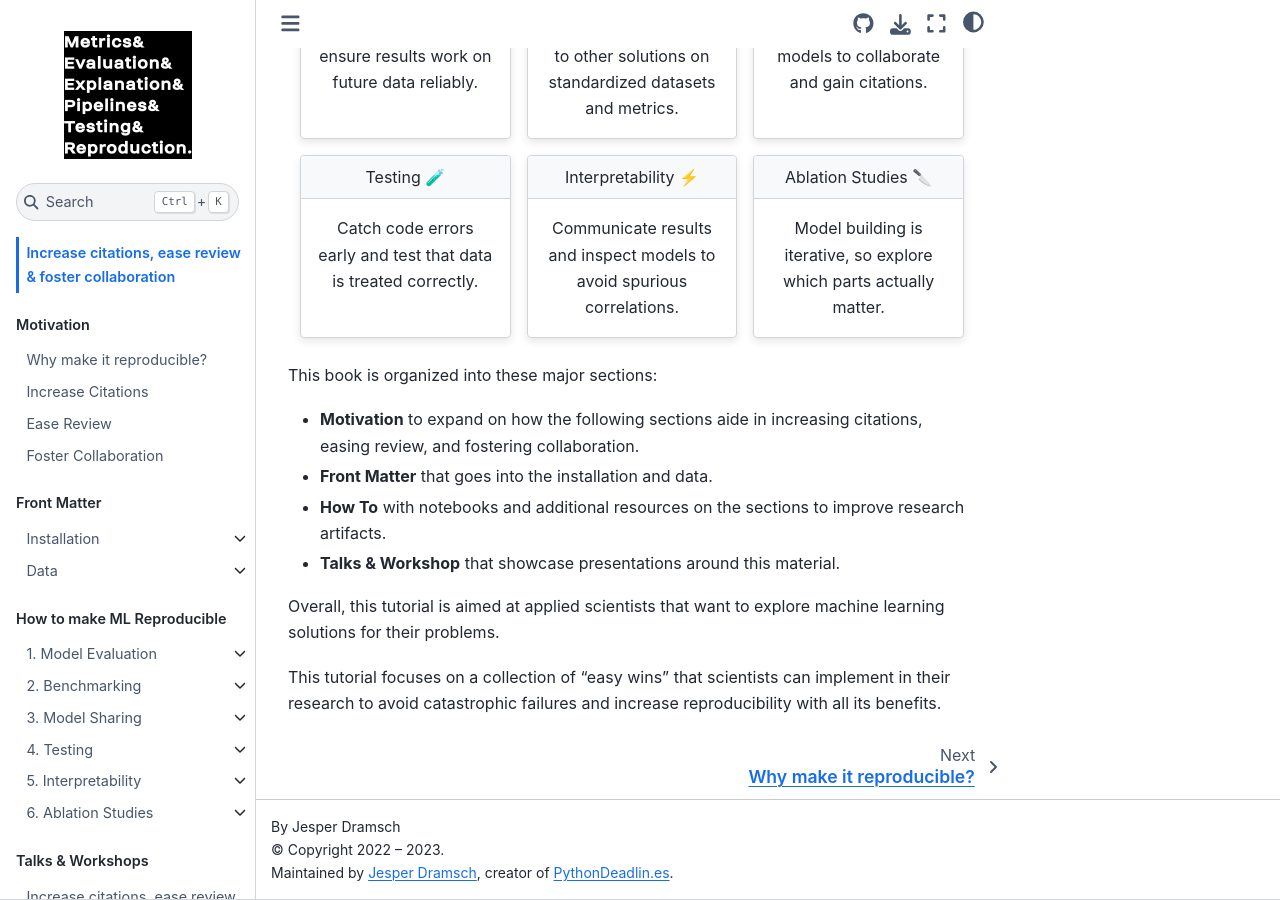
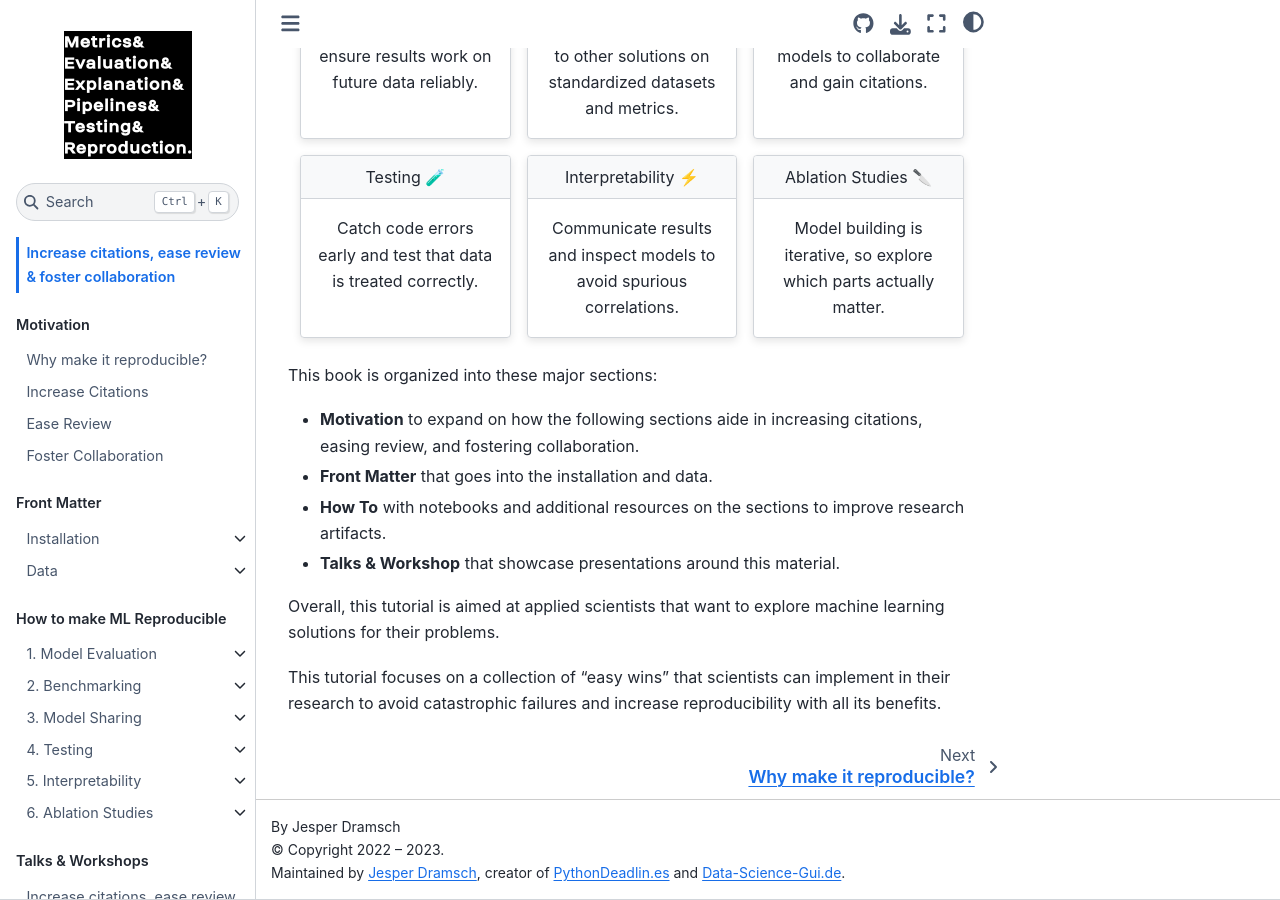
Before and after one commit to JesperDramsch/ml.recipes, a Jupyter Book: the page built from book/welcome.md, in a window 1280 px wide and 900 px high, scrolled down 832 px. Built offline with Jupyter Book 1.0.4 settings and Sphinx 7.4.7 and the Sphinx Book theme 1.1.4, drawn with Linux system fonts in a browser that asks for light colours.

Commit message:
add data-science-gui.de

```diff
--- a/book/_config.yml
+++ b/book/_config.yml
@@ -50,7 +50,7 @@ html:
   use_issues_button         : false  # Whether to add an "open an issue" button
   use_multitoc_numbering    : true   # Continuous numbering across parts/chapters
   extra_navbar              :   # Will be displayed underneath the left navbar.
-  extra_footer              : "Maintained by <a href='https://dramsch.net'>Jesper Dramsch</a>, creator of <a href='https://pythondeadlin.es'>PythonDeadlin.es</a>."  # Will be displayed underneath the footer.
+  extra_footer              : "Maintained by <a href='https://dramsch.net'>Jesper Dramsch</a>, creator of <a href='https://pythondeadlin.es'>PythonDeadlin.es</a> and <a href='https://data-science-gui.de' />Data-Science-Gui.de</a>."  # Will be displayed underneath the footer.
   google_analytics_id       : "G-SK51NPBL7C"  # A GA id that can be used to track book views.
   home_page_in_navbar       : true  # Whether to include your home page in the left Navigation Bar
   baseurl                   : "https://ml.recipes/"  # The base URL where your book will be hosted. Used for creating image previews and social links. e.g.: https://mypage.com/mybook/
```
